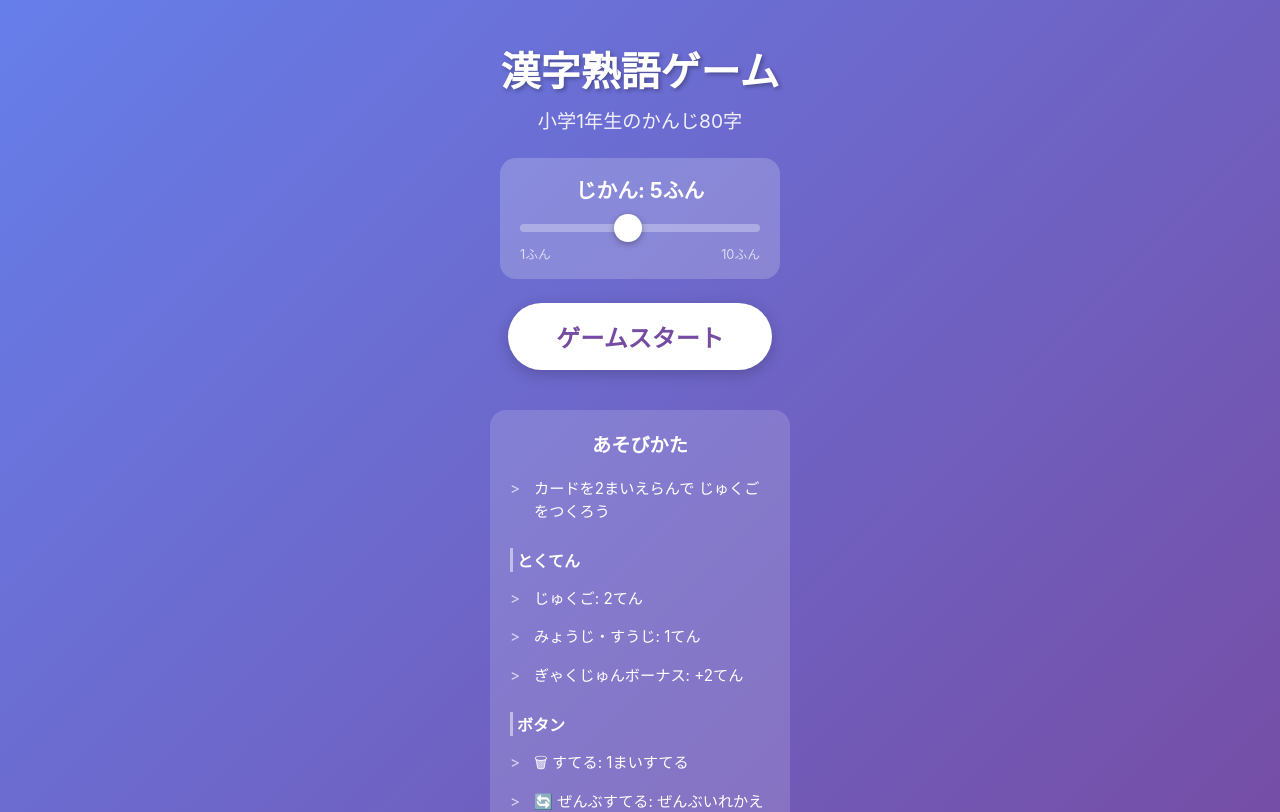
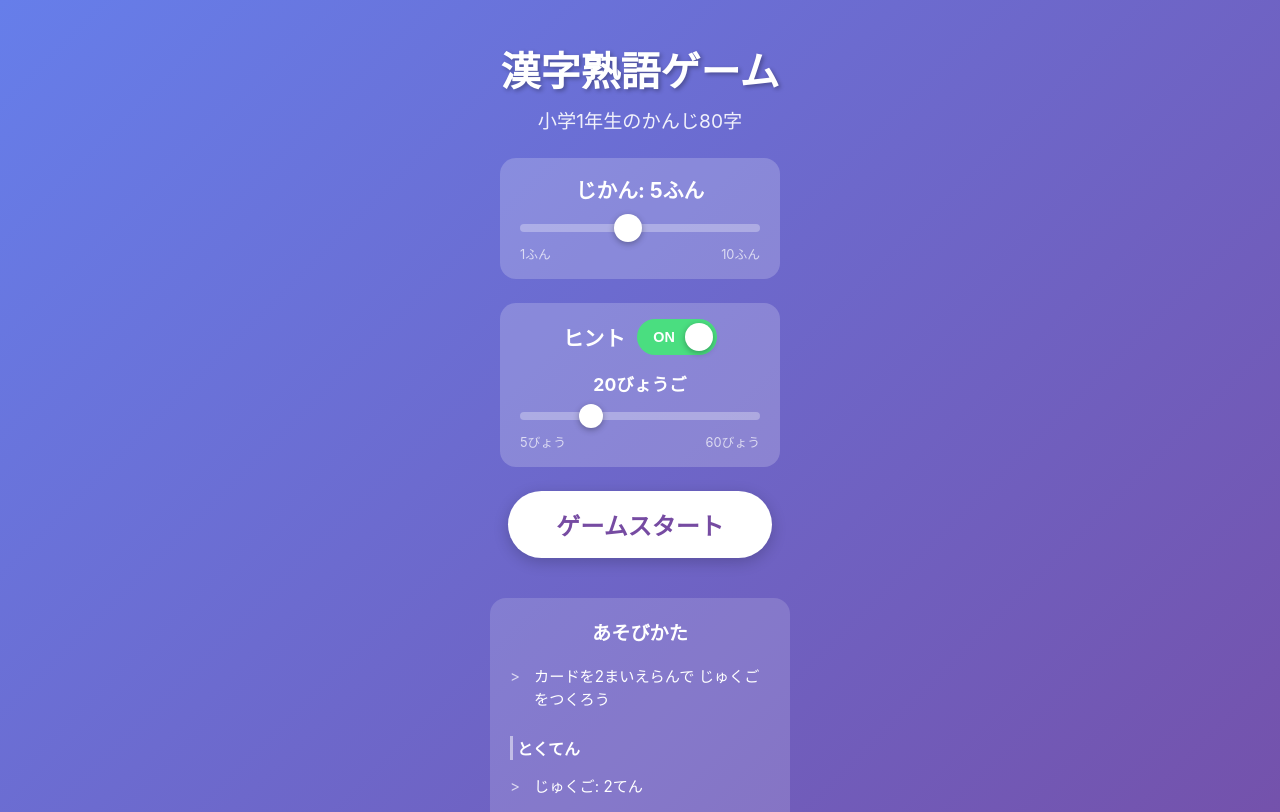
Before and after one commit to araidon/study-app-kanji, a React (Vite) app: page / in a window 1280 px wide. Shown: the top 812 px of the page. Built offline with nearby package versions, Linux system fonts and the light colour scheme.

Commit message:
ヒント機能実装

```diff
--- a/src/App.tsx
+++ b/src/App.tsx
@@ -2,19 +2,22 @@ import { useState } from 'react'
 import TitleScreen from './components/TitleScreen'
 import GameScreen from './components/GameScreen'
 import ResultScreen from './components/ResultScreen'
-import type { GameResult } from './types'
+import type { GameResult, HintSettings } from './types'
 
 type Screen = 'title' | 'game' | 'result'
 
 const DEFAULT_DURATION = 5 * 60 // 5分
+const DEFAULT_HINT_SETTINGS: HintSettings = { enabled: true, delay: 20 }
 
 function App() {
   const [screen, setScreen] = useState<Screen>('title')
   const [gameResult, setGameResult] = useState<GameResult | null>(null)
   const [gameDuration, setGameDuration] = useState(DEFAULT_DURATION)
+  const [hintSettings, setHintSettings] = useState<HintSettings>(DEFAULT_HINT_SETTINGS)
 
-  const handleStartGame = (duration: number) => {
+  const handleStartGame = (duration: number, hints: HintSettings) => {
     setGameDuration(duration)
+    setHintSettings(hints)
     setScreen('game')
   }
 
@@ -31,7 +34,7 @@ function App() {
   return (
     <>
       {screen === 'title' && <TitleScreen onStart={handleStartGame} />}
-      {screen === 'game' && <GameScreen onGameEnd={handleGameEnd} gameDuration={gameDuration} />}
+      {screen === 'game' && <GameScreen onGameEnd={handleGameEnd} gameDuration={gameDuration} hintSettings={hintSettings} />}
       {screen === 'result' && gameResult && (
         <ResultScreen result={gameResult} onPlayAgain={handlePlayAgain} />
       )}
--- a/src/components/GameScreen.module.css
+++ b/src/components/GameScreen.module.css
@@ -128,6 +128,23 @@
   transform: scale(1.05);
 }
 
+.card.hint {
+  animation: pulse 1s ease-in-out infinite;
+  border-color: #ffd700;
+  box-shadow: 0 0 15px rgba(255, 215, 0, 0.6);
+}
+
+@keyframes pulse {
+  0%, 100% {
+    transform: scale(1);
+    box-shadow: 0 0 15px rgba(255, 215, 0, 0.6);
+  }
+  50% {
+    transform: scale(1.05);
+    box-shadow: 0 0 25px rgba(255, 215, 0, 0.8);
+  }
+}
+
 /* アクションエリア */
 .actionArea {
   padding: 16px 20px;
--- a/src/components/GameScreen.tsx
+++ b/src/components/GameScreen.tsx
@@ -1,13 +1,14 @@
 import { useGame } from '../hooks/useGame'
-import type { GameResult } from '../types'
+import type { GameResult, HintSettings } from '../types'
 import styles from './GameScreen.module.css'
 
 interface Props {
   onGameEnd: (result: GameResult) => void
   gameDuration: number
+  hintSettings: HintSettings
 }
 
-export default function GameScreen({ onGameEnd, gameDuration }: Props) {
+export default function GameScreen({ onGameEnd, gameDuration, hintSettings }: Props) {
   const {
     hand,
     selectedCards,
@@ -17,11 +18,12 @@ export default function GameScreen({ onGameEnd, gameDuration }: Props) {
     lastResult,
     lastWord,
     lastMeaning,
+    hintCardIds,
     selectCard,
     discardCard,
     discardAll,
     endGame,
-  } = useGame(onGameEnd, gameDuration)
+  } = useGame(onGameEnd, gameDuration, hintSettings)
 
   const formatTime = (seconds: number) => {
     const mins = Math.floor(seconds / 60)
@@ -70,10 +72,11 @@ export default function GameScreen({ onGameEnd, gameDuration }: Props) {
         <div className={styles.handGrid}>
           {hand.map((card) => {
             const isSelected = selectedCards.some(c => c.id === card.id)
+            const isHint = hintCardIds.includes(card.id)
             return (
               <button
                 key={card.id}
-                className={`${styles.card} ${isSelected ? styles.selected : ''}`}
+                className={`${styles.card} ${isSelected ? styles.selected : ''} ${isHint ? styles.hint : ''}`}
                 onClick={() => selectCard(card)}
               >
                 {card.kanji}
--- a/src/components/TitleScreen.module.css
+++ b/src/components/TitleScreen.module.css
@@ -129,3 +129,126 @@
   left: 0;
   color: rgba(255, 255, 255, 0.7);
 }
+
+/* Hint settings */
+.hintSelector {
+  width: 100%;
+  max-width: 280px;
+  margin-bottom: 24px;
+  padding: 16px 20px;
+  background: rgba(255, 255, 255, 0.2);
+  border-radius: 16px;
+}
+
+.hintToggle {
+  display: flex;
+  align-items: center;
+  justify-content: center;
+  gap: 12px;
+}
+
+.hintToggleLabel {
+  font-size: 1.3rem;
+  font-weight: bold;
+  color: white;
+}
+
+.toggleButton {
+  position: relative;
+  width: 80px;
+  height: 36px;
+  border: none;
+  border-radius: 18px;
+  cursor: pointer;
+  transition: background 0.3s;
+  display: flex;
+  align-items: center;
+  padding: 0 8px;
+}
+
+.toggleOn {
+  background: #4ade80;
+  justify-content: flex-end;
+}
+
+.toggleOff {
+  background: rgba(255, 255, 255, 0.3);
+  justify-content: flex-start;
+}
+
+.toggleKnob {
+  position: absolute;
+  width: 28px;
+  height: 28px;
+  background: white;
+  border-radius: 50%;
+  box-shadow: 0 2px 6px rgba(0, 0, 0, 0.3);
+  transition: left 0.3s, right 0.3s;
+}
+
+.toggleOn .toggleKnob {
+  right: 4px;
+}
+
+.toggleOff .toggleKnob {
+  left: 4px;
+}
+
+.toggleText {
+  font-size: 0.9rem;
+  font-weight: bold;
+  color: white;
+  z-index: 1;
+}
+
+.toggleOn .toggleText {
+  margin-right: auto;
+  margin-left: 8px;
+}
+
+.toggleOff .toggleText {
+  margin-left: auto;
+  margin-right: 8px;
+}
+
+.hintDelaySection {
+  margin-top: 16px;
+}
+
+.hintDelayLabel {
+  display: block;
+  text-align: center;
+  font-size: 1.1rem;
+  font-weight: bold;
+  color: white;
+  margin-bottom: 8px;
+}
+
+.hintSlider {
+  width: 100%;
+  height: 8px;
+  -webkit-appearance: none;
+  appearance: none;
+  background: rgba(255, 255, 255, 0.3);
+  border-radius: 4px;
+  outline: none;
+}
+
+.hintSlider::-webkit-slider-thumb {
+  -webkit-appearance: none;
+  appearance: none;
+  width: 24px;
+  height: 24px;
+  background: white;
+  border-radius: 50%;
+  cursor: pointer;
+  box-shadow: 0 2px 6px rgba(0, 0, 0, 0.3);
+}
+
+.hintRange {
+  display: flex;
+  justify-content: space-between;
+  margin-top: 8px;
+  font-size: 0.8rem;
+  color: rgba(255, 255, 255, 0.7);
+}
--- a/src/components/TitleScreen.tsx
+++ b/src/components/TitleScreen.tsx
@@ -1,17 +1,25 @@
 import { useState } from 'react'
 import styles from './TitleScreen.module.css'
 
+interface HintSettings {
+  enabled: boolean
+  delay: number
+}
+
 interface Props {
-  onStart: (duration: number) => void
+  onStart: (duration: number, hintSettings: HintSettings) => void
 }
 
 const DEFAULT_MINUTES = 5
+const DEFAULT_HINT_DELAY = 20
 
 export default function TitleScreen({ onStart }: Props) {
   const [minutes, setMinutes] = useState(DEFAULT_MINUTES)
+  const [hintEnabled, setHintEnabled] = useState(true)
+  const [hintDelay, setHintDelay] = useState(DEFAULT_HINT_DELAY)
 
   const handleStart = () => {
-    onStart(minutes * 60)
+    onStart(minutes * 60, { enabled: hintEnabled, delay: hintDelay })
   }
 
   return (
@@ -33,6 +41,37 @@ export default function TitleScreen({ onStart }: Props) {
           <span>1ふん</span>
           <span>10ふん</span>
         </div>
+      </div>
+
+      <div className={styles.hintSelector}>
+        <div className={styles.hintToggle}>
+          <span className={styles.hintToggleLabel}>ヒント</span>
+          <button
+            className={`${styles.toggleButton} ${hintEnabled ? styles.toggleOn : styles.toggleOff}`}
+            onClick={() => setHintEnabled(!hintEnabled)}
+          >
+            <span className={styles.toggleKnob} />
+            <span className={styles.toggleText}>{hintEnabled ? 'ON' : 'OFF'}</span>
+          </button>
+        </div>
+        {hintEnabled && (
+          <div className={styles.hintDelaySection}>
+            <label className={styles.hintDelayLabel}>{hintDelay}びょうご</label>
+            <input
+              type="range"
+              min="5"
+              max="60"
+              step="5"
+              value={hintDelay}
+              onChange={(e) => setHintDelay(Number(e.target.value))}
+              className={styles.hintSlider}
+            />
+            <div className={styles.hintRange}>
+              <span>5びょう</span>
+              <span>60びょう</span>
+            </div>
+          </div>
+        )}
       </div>
 
       <button className={styles.startButton} onClick={handleStart}>
--- a/src/types.ts
+++ b/src/types.ts
@@ -22,3 +22,8 @@ export interface GameResult {
   totalScore: number
   completedJukugos: CompletedJukugo[]
 }
+
+export interface HintSettings {
+  enabled: boolean
+  delay: number
+}
```
Also changed, not shown: src/hooks/useGame.ts (+63 -5 lines).
